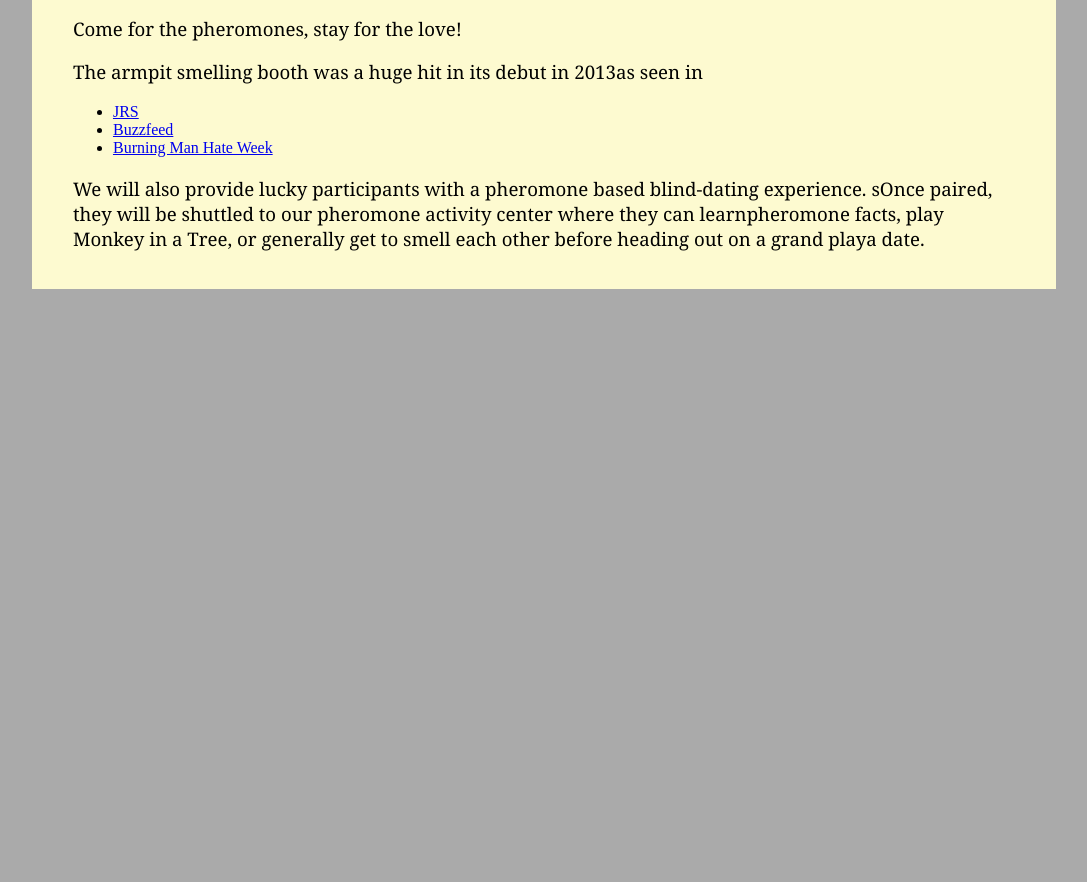
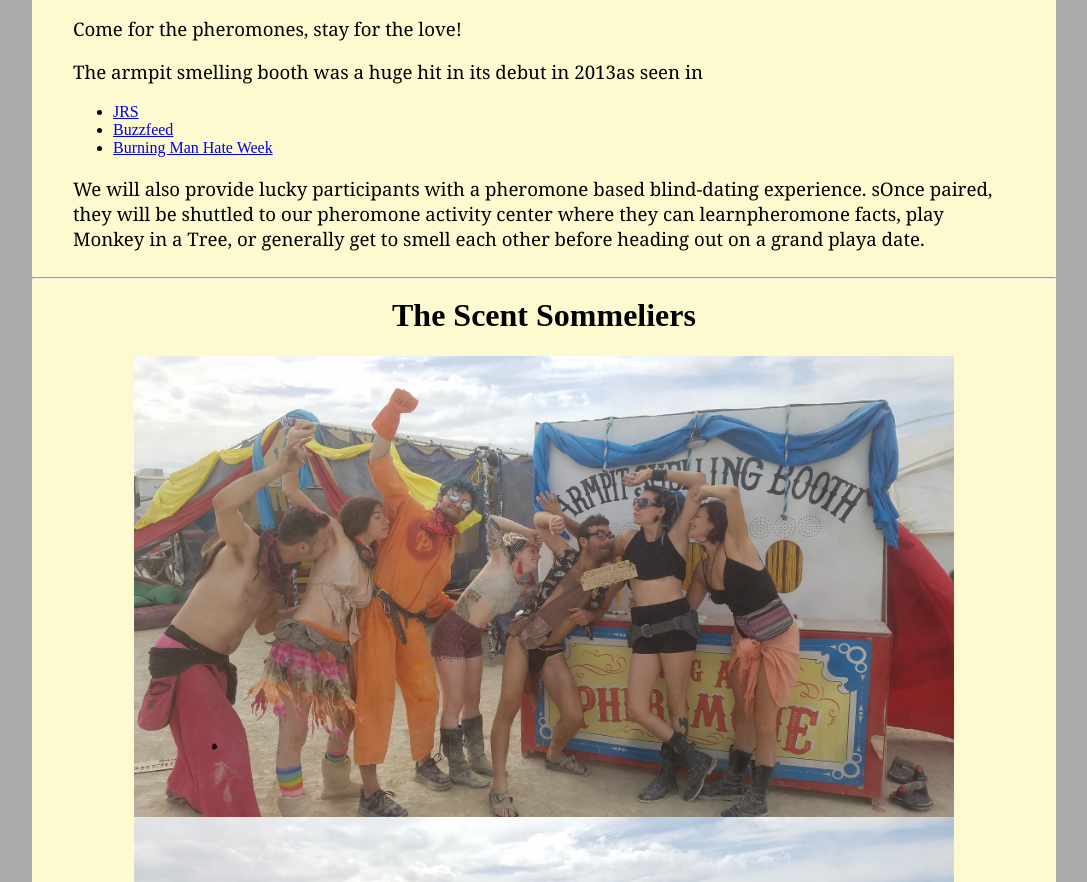
Before and after one commit to jeff-hamm/bringapheromone, a plain HTML site: page index.html in a window 1280 px wide. Shown: the part 1304-2186 px from the top of the page, without its empty margins (96-1183 px from the left). Before the commit the page ends 1593 px from the top, so only its background shows below. Drawn offline with nearby package versions, Linux system fonts and the light colour scheme.

Commit message:
Update index.html

```diff
--- a/index.html
+++ b/index.html
@@ -105,7 +105,7 @@
 			$(id).show();
 		}
 		$(document).ready(function() {
-			showHome();
+			showAll();
 		});
 
 		</script>
```
